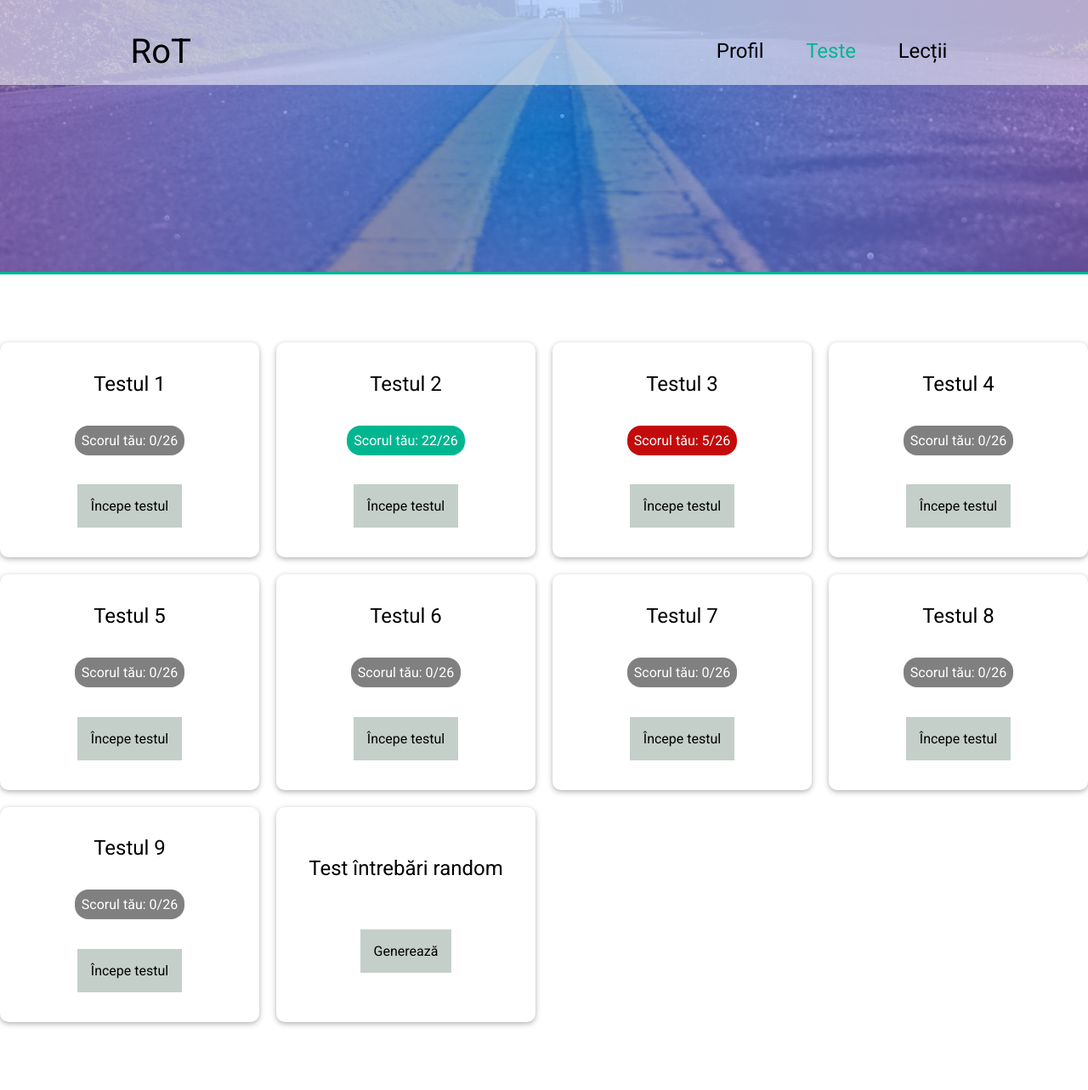
After one commit to silviangulica/web-project-rot, a PHP site: page /quiz/quiz.html in a window 1280 px wide. The commit adds this page. Shown: the whole page at 85% size. Run offline with PHP 8.4, Linux system fonts and the light colour scheme.

Commit message:
FEAT: Finish quizz page

```diff
--- a/dashboard/dashboard.css
+++ b/dashboard/dashboard.css
@@ -124,11 +124,9 @@ body::-webkit-scrollbar-thumb {
 }
 .main .container .stats__title-box--red {
   background-color: rgb(195, 11, 11);
-  color: white;
 }
 .main .container .stats__title-box--primary-color {
   background-color: #008bff;
-  color: white;
 }
 .main .container .stats__box {
   display: flex;
@@ -394,7 +392,7 @@ body::-webkit-scrollbar-thumb {
     margin-top: 19em;
   }
 }
-@media screen and (max-width: 360px) {
+@media screen and (max-width: 500px) {
   .nav {
     font-size: 11px;
   }
--- a/dashboard/dashboard.html
+++ b/dashboard/dashboard.html
@@ -22,10 +22,10 @@
                     <a href="" class="anchor--selected">Profil</a>
                 </li>
                 <li class="nav__list-item">
-                    <a href="contact/contact.html" class="anchor--not-selected">Teste</a>
+                    <a href="/quiz/quiz.html" class="anchor--not-selected">Teste</a>
                 </li>
                 <li class="nav__list-item">
-                    <a href="login-page/login.html" class="anchor--not-selected">Lecții</a>
+                    <a href="" class="anchor--not-selected">Lecții</a>
                 </li>
             </ul>
         </nav>
--- /dev/null
+++ b/lessons/lessons.css
@@ -0,0 +1 @@
+@import url("https://fonts.googleapis.com/css2?family=Roboto:ital,wght@0,100;0,300;0,400;0,500;0,700;0,900;1,100;1,300;1,400;1,500;1,700;1,900&display=swap%27");/*# sourceMappingURL=lessons.css.map */
--- /dev/null
+++ b/lessons/lessons.scss
@@ -0,0 +1 @@
+@import "../global/variables";
--- /dev/null
+++ b/quiz/quiz.css
@@ -0,0 +1,191 @@
+@import url("https://fonts.googleapis.com/css2?family=Roboto:ital,wght@0,100;0,300;0,400;0,500;0,700;0,900;1,100;1,300;1,400;1,500;1,700;1,900&display=swap%27");
+* {
+  font-family: "Roboto", sans-serif;
+  -webkit-user-select: none;
+     -moz-user-select: none;
+          user-select: none;
+}
+
+html {
+  height: 100vh;
+}
+html::-webkit-scrollbar {
+  width: 0.5em;
+}
+html::-webkit-scrollbar-track {
+  background-color: #f1f1f1;
+}
+html::-webkit-scrollbar-thumb {
+  background-color: #00b691;
+  border-radius: 1em;
+}
+
+body {
+  margin: 0;
+}
+
+.nav {
+  color: white;
+  min-width: 100vw;
+  z-index: 999;
+  text-align: center;
+  display: flex;
+  justify-content: space-between;
+  align-items: center;
+  min-height: 5em;
+  background-color: rgba(255, 255, 255, 0.538);
+  color: black;
+  position: fixed;
+  z-index: 999;
+  transition-property: padding-top, color, background-color;
+  transition-duration: 0.5s;
+  transition-timing-function: ease-in-out;
+  padding-top: 2.5vh;
+}
+.nav--scrolled {
+  background-color: white;
+  transition: all 0.5s ease-in-out;
+  padding-top: 0px;
+  box-shadow: 0 5px 20px 0px rgba(0, 0, 0, 0.395);
+  color: black;
+}
+.nav__logo {
+  text-decoration: none;
+  font-size: 2.5em;
+  padding-left: 12vw;
+  box-sizing: border-box;
+}
+.nav__list {
+  display: flex;
+  justify-content: space-between;
+  align-items: center;
+  list-style: none;
+}
+.nav__list-item {
+  margin-right: 2vw;
+}
+.nav__list-item:last-of-type {
+  margin-right: 12vw;
+}
+.nav__list-item .anchor--not-selected,
+.nav__list-item .anchor--selected {
+  display: block;
+  text-decoration: none;
+  color: inherit;
+  font-size: 1.5em;
+  padding: 0.5em;
+  padding-top: 0.1em;
+  padding-bottom: 0.1em;
+}
+.nav__list-item .anchor--not-selected:hover {
+  color: #00b691;
+  transform: scale(1.1);
+  transition: transform 0.2s ease-in-out;
+}
+.nav__list-item .anchor--selected {
+  color: #00b691;
+  pointer-events: none;
+}
+
+.quizzes {
+  margin-top: 5em;
+  padding-bottom: 5em;
+  display: grid;
+  grid-template-columns: repeat(auto-fill, minmax(300px, 1fr));
+  gap: 20px;
+  height: 100vh;
+}
+.quizzes .quiz {
+  position: relative;
+  display: flex;
+  flex-direction: column;
+  justify-content: space-evenly;
+  align-items: center;
+  height: 100%;
+  background-color: #fff;
+  border-radius: 10px;
+  box-shadow: 0 2px 6px rgba(0, 0, 0, 0.309);
+  overflow: hidden;
+  cursor: pointer;
+  transition: transform 0.3s ease-in-out;
+}
+.quizzes .quiz__title {
+  font-size: 1.5em;
+  text-align: center;
+  margin: 0;
+  padding: 0;
+}
+.quizzes .quiz__button {
+  background-color: rgba(72, 104, 86, 0.314);
+  box-sizing: border-box;
+  border: none;
+  outline: none;
+  padding: 1em;
+  transition: all 0.5s ease-in-out;
+  cursor: pointer;
+}
+.quizzes .quiz__button .anchor--not-selected {
+  text-decoration: none;
+  color: inherit;
+}
+.quizzes .quiz__button:hover {
+  transition: all 0.2s ease-in-out;
+  box-shadow: 0 2px 6px rgba(0, 0, 0, 0.1);
+  background-color: #00b691;
+  color: white;
+  border-radius: 10px;
+  padding: 1em;
+}
+.quizzes .quiz__score {
+  border-radius: 1em;
+  padding: 0.5em;
+  color: white;
+}
+.quizzes .quiz__score--passed {
+  background-color: #00b691;
+}
+.quizzes .quiz__score--failed {
+  background-color: rgb(195, 11, 11);
+}
+.quizzes .quiz__score--not-completed {
+  background-color: grey;
+}
+
+.fundal {
+  z-index: 0;
+  min-height: 40vh;
+  background: radial-gradient(circle, rgba(0, 139, 255, 0.7), rgba(74, 130, 245, 0.7), rgba(102, 122, 234, 0.7), rgba(122, 113, 222, 0.7), rgba(136, 104, 209, 0.7)), url("../img/road.jpg");
+  background-repeat: no-repeat;
+  background-size: 100vw;
+  background-position: center;
+  border-bottom: 3px solid #00b691;
+}
+
+@media screen and (max-width: 930px) {
+  html {
+    overflow-x: hidden;
+  }
+  .nav {
+    font-size: 11px;
+    text-align: center;
+  }
+}
+@media screen and (max-width: 630px) {
+  .nav {
+    font-size: 11px;
+  }
+  .nav__logo {
+    padding-left: 1em;
+  }
+  .quizzes {
+    height: 400vw;
+  }
+  .fundal {
+    background-size: 100% 100%;
+  }
+}
+@media screen and (max-width: 320px) {
+  .quizzes {
+    height: 600vw;
+  }
+}/*# sourceMappingURL=quiz.css.map */
--- /dev/null
+++ b/quiz/quiz.html
@@ -0,0 +1,110 @@
+<!DOCTYPE html>
+<html lang="en">
+
+<head>
+    <meta charset="UTF-8">
+    <meta http-equiv="X-UA-Compatible" content="IE=edge">
+    <meta name="viewport" content="width=device-width, initial-scale=1.0">
+    <!-- SAPCAN CAP-->
+    <title>Quizzes</title>
+    <link rel="stylesheet" href="quiz.css">
+    <script src="quiz.js" defer></script>
+</head>
+
+<body>
+    <section class="hero">
+        <nav class="nav">
+            <div class="nav__logo">RoT</div>
+            <ul class="nav__list">
+                <li class="nav__list-item">
+                    <a href="/dashboard/dashboard.html" class="anchor--not-selected">Profil</a>
+                </li>
+                <li class="nav__list-item">
+                    <a href="contact/contact.html" class="anchor--selected">Teste</a>
+                </li>
+                <li class="nav__list-item">
+                    <a href="login-page/login.html" class="anchor--not-selected">Lecții</a>
+                </li>
+            </ul>
+        </nav>
+
+        <div class="fundal">
+        </div>
+    </section>
+    <div class="quizzes">
+        <div class="quiz">
+            <div class="quiz__title">Testul 1</div>
+            <div class="quiz__score quiz__score--not-completed">Scorul tău: 0/26</div>
+            <div class="quiz__button">
+                <a href="quiz-page/quiz-page.html" class="anchor--not-selected">Începe testul</a>
+            </div>
+        </div>
+        <div class="quiz">
+            <div class="quiz__title">Testul 2</div>
+            <div class="quiz__score quiz__score--passed">Scorul tău: 22/26</div>
+            <div class="quiz__button">
+                <a href="quiz-page/quiz-page.html" class="anchor--not-selected">Începe testul</a>
+            </div>
+        </div>
+        <div class="quiz">
+            <div class="quiz__title">Testul 3</div>
+            <div class="quiz__score quiz__score--failed">Scorul tău: 5/26</div>
+            <div class="quiz__button">
+                <a href="quiz-page/quiz-page.html" class="anchor--not-selected">Începe testul</a>
+            </div>
+        </div>
+        <div class="quiz">
+            <div class="quiz__title">Testul 4</div>
+            <div class="quiz__score quiz__score--not-completed">Scorul tău: 0/26</div>
+            <div class="quiz__button">
+                <a href="quiz-page/quiz-page.html" class="anchor--not-selected">Începe testul</a>
+            </div>
+        </div>
+        <div class="quiz">
+            <div class="quiz__title">Testul 5</div>
+            <div class="quiz__score quiz__score--not-completed">Scorul tău: 0/26</div>
+            <div class="quiz__button">
+                <a href="quiz-page/quiz-page.html" class="anchor--not-selected">Începe testul</a>
+            </div>
+        </div>
+        <div class="quiz">
+            <div class="quiz__title">Testul 6</div>
+            <div class="quiz__score quiz__score--not-completed">Scorul tău: 0/26</div>
+            <div class="quiz__button">
+                <a href="quiz-page/quiz-page.html" class="anchor--not-selected">Începe testul</a>
+            </div>
+        </div>
+        <div class="quiz">
+            <div class="quiz__title">Testul 7</div>
+            <div class="quiz__score quiz__score--not-completed">Scorul tău: 0/26</div>
+            <div class="quiz__button">
+                <a href="quiz-page/quiz-page.html" class="anchor--not-selected">Începe testul</a>
+            </div>
+        </div>
+        <div class="quiz">
+            <div class="quiz__title">Testul 8</div>
+            <div class="quiz__score quiz__score--not-completed">Scorul tău: 0/26</div>
+            <div class="quiz__button">
+                <a href="quiz-page/quiz-page.html" class="anchor--not-selected">Începe testul</a>
+
+            </div>
+        </div>
+        <div class="quiz">
+            <div class="quiz__title">Testul 9</div>
+            <div class="quiz__score quiz__score--not-completed">Scorul tău: 0/26</div>
+            <div class="quiz__button">
+                <a href="quiz-page/quiz-page.html" class="anchor--not-selected">Începe testul</a>
+            </div>
+        </div>
+        <div class="quiz">
+            <div class="quiz__title ">Test întrebări random</div>
+
+            <div class="quiz__button">
+                <a href="quiz-page/quiz-page.html" class="anchor--not-selected">Generează</a>
+            </div>
+
+
+
+</body>
+
+</html>
--- /dev/null
+++ b/quiz/quiz.scss
@@ -0,0 +1,208 @@
+@import "../global/variables";
+
+* {
+  font-family: $roboto-font;
+  user-select: none;
+}
+
+html {
+  height: 100vh;
+  &::-webkit-scrollbar {
+    width: 0.5em;
+  }
+
+  &::-webkit-scrollbar-track {
+    background-color: #f1f1f1;
+  }
+
+  &::-webkit-scrollbar-thumb {
+    background-color: $color-quaternary;
+    border-radius: 1em;
+  }
+}
+body {
+  margin: 0;
+}
+.nav {
+  color: white;
+  min-width: 100vw;
+  z-index: 999;
+  text-align: center;
+  display: flex;
+  justify-content: space-between;
+  align-items: center;
+  min-height: $min-height-nav;
+  background-color: rgba(255, 255, 255, 0.538);
+  color: black;
+  position: fixed;
+  z-index: 999;
+
+  transition-property: padding-top, color, background-color;
+  transition-duration: 0.5s;
+  transition-timing-function: ease-in-out;
+
+  padding-top: 2.5vh;
+  &--scrolled {
+    background-color: white;
+    transition: all 0.5s ease-in-out;
+    padding-top: 0px;
+    box-shadow: 0 5px 20px 0px rgba(0, 0, 0, 0.395);
+    color: black;
+  }
+
+  &__logo {
+    text-decoration: none;
+    font-size: 2.5em;
+    padding-left: $margin-padding-1;
+    box-sizing: border-box;
+  }
+
+  &__list {
+    display: flex;
+    justify-content: space-between;
+    align-items: center;
+    list-style: none;
+    &-item {
+      margin-right: 2vw;
+
+      &:last-of-type {
+        margin-right: $margin-padding-1;
+      }
+
+      .anchor--not-selected,
+      .anchor--selected {
+        display: block;
+        text-decoration: none;
+        color: inherit;
+
+        font-size: 1.5em;
+        padding: 0.5em;
+        padding-top: 0.1em;
+        padding-bottom: 0.1em;
+      }
+
+      .anchor--not-selected {
+        &:hover {
+          color: $color-quaternary;
+          transform: scale(1.1);
+          transition: transform 0.2s ease-in-out;
+        }
+      }
+      .anchor--selected {
+        color: $color-quaternary;
+        pointer-events: none;
+      }
+    }
+  }
+}
+
+.quizzes {
+  margin-top: $min-height-nav;
+  padding-bottom: $min-height-nav;
+  display: grid;
+  grid-template-columns: repeat(auto-fill, minmax(300px, 1fr));
+  gap: 20px;
+  height: 100vh;
+  .quiz {
+    &__title {
+      font-size: 1.5em;
+      text-align: center;
+      margin: 0;
+      padding: 0;
+    }
+    &__button {
+      background-color: rgba(72, 104, 86, 0.314);
+      box-sizing: border-box;
+      border: none;
+      outline: none;
+      padding: 1em;
+      transition: all 0.5s ease-in-out;
+      cursor: pointer;
+      .anchor--not-selected {
+        text-decoration: none;
+        color: inherit;
+      }
+
+      &:hover {
+        transition: all 0.2s ease-in-out;
+        box-shadow: 0 2px 6px rgba(0, 0, 0, 0.1);
+        background-color: $color-quaternary;
+        color: white;
+        border-radius: 10px;
+        padding: 1em;
+      }
+    }
+    &__score {
+      border-radius: 1em;
+      padding: 0.5em;
+      color: white;
+      &--passed {
+        background-color: $color-quaternary;
+      }
+      &--failed {
+        background-color: rgb(195, 11, 11);
+      }
+      &--not-completed {
+        background-color: grey;
+      }
+    }
+    position: relative;
+    display: flex;
+    flex-direction: column;
+    justify-content: space-evenly;
+    align-items: center;
+    height: 100%;
+    background-color: #fff;
+    border-radius: 10px;
+    box-shadow: 0 2px 6px rgba(0, 0, 0, 0.309);
+    overflow: hidden;
+    cursor: pointer;
+    transition: transform 0.3s ease-in-out;
+  }
+}
+
+.fundal {
+  z-index: 0;
+  min-height: 40vh;
+  background: radial-gradient(
+      circle,
+      rgba($color-primary, $gradient-opacity-login),
+      rgba(#4a82f5, $gradient-opacity-login),
+      rgba(#667aea, $gradient-opacity-login),
+      rgba(#7a71de, $gradient-opacity-login),
+      rgba($color-secondary, $gradient-opacity-login)
+    ),
+    url("../img/road.jpg");
+  background-repeat: no-repeat;
+  background-size: 100vw;
+  background-position: center;
+  border-bottom: 3px solid $color-quaternary;
+}
+@media screen and (max-width: 930px) {
+  html {
+    overflow-x: hidden;
+  }
+  .nav {
+    font-size: 11px;
+    text-align: center;
+  }
+}
+@media screen and (max-width: 630px) {
+  .nav {
+    font-size: 11px;
+    &__logo {
+      padding-left: 1em;
+    }
+  }
+  .quizzes {
+    height: 400vw;
+  }
+  .fundal {
+    background-size: 100% 100%;
+  }
+}
+@media screen and (max-width: 320px) {
+  .quizzes {
+    height: 600vw;
+  }
+}
```
Also changed, not shown: dashboard/dashboard.scss (+7 -10 lines), lessons/lessons.html (added, +39 -0 lines), quiz/quiz.js (added, +11 -0 lines), 3 other files.
